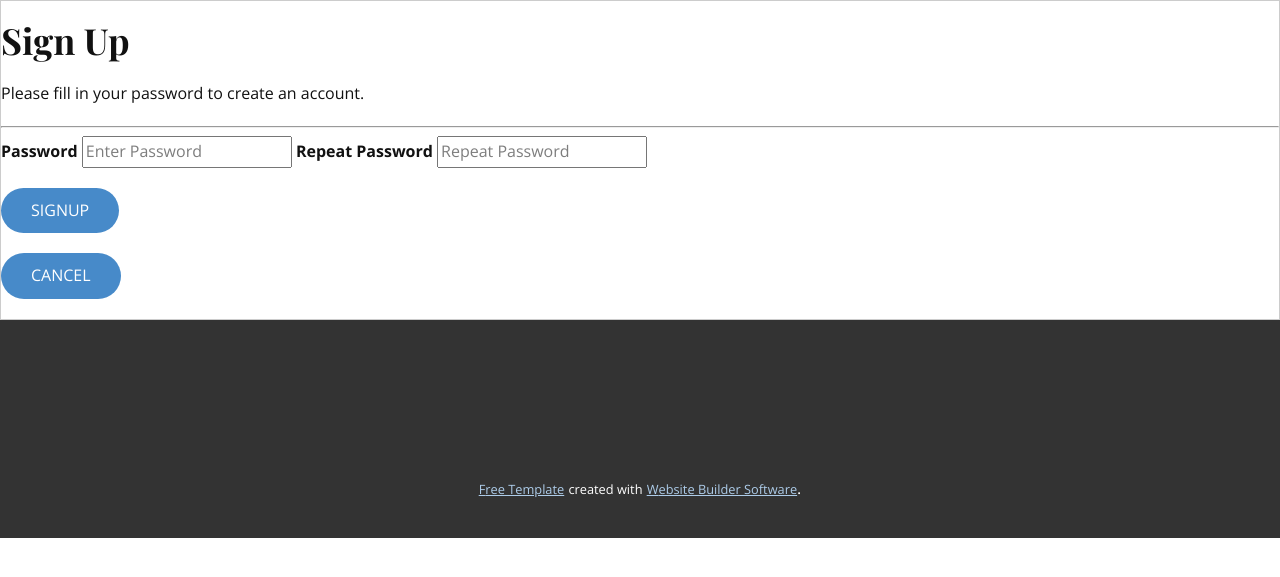
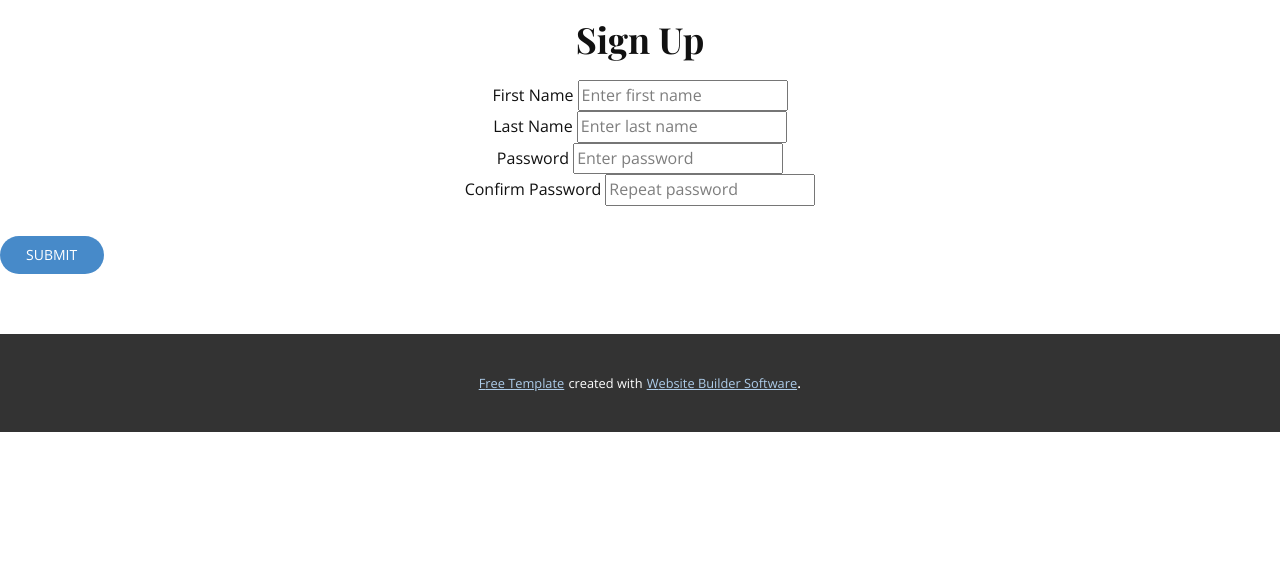
Before and after one commit to yokester98/Integrated-Library-Management-System, a Flask app: template templates/Signup.html in a window 1280 px wide. Shown: the part 140-717 px from the top of the page. Run offline with Flask 2, Linux system fonts and the light colour scheme; the template is opened without the code that fills it, so the values that code supplies are empty; parts of the project's set-up code (start-up, migrations or seed data) failed here and were passed over; some web fonts are replaced.

Commit message:
Add files via upload

```diff
--- a/templates/Profile.html
+++ b/templates/Profile.html
@@ -82,7 +82,7 @@
             <hr>
             <div class="u-container-layout u-container-layout-1">
                 <h4 class="u-text u-text-1" style="text-align:center;">
-                Hi there, User!</p>
+                {{ text }} {{ user }}</h4>
                 <table class="u-table-entity">
                 <table style="border:1px solid #ccc;margin-left:auto;margin-right:auto;">
                     <colgroup>
--- a/templates/Signup.html
+++ b/templates/Signup.html
@@ -71,27 +71,56 @@
       </div>
     </section>
 
-    <form action="action_page.php" style="border:1px solid #ccc">
-  <div class="container">
-    <h2>Sign Up</h2>
-    <p>Please fill in your password to create an account.</p>
-    <hr>
+    <section class="u-clearfix u-section-2" id="carousel_9df3">
+      <form class="" method="POST">
+        <h2 align="center">Sign Up</h2>
+        <div class="u-align-center u-form-group u-form-submit-1">
+          <label for="firstName">First Name</label>
+          <input
+            type="text"
+            class="form-control" required
+            id="firstName"
+            name="firstName"
+            placeholder="Enter first name"
+          />
+        </div>
+        <div class="u-align-center u-form-group u-form-submit-2">
+          <label for="lastName">Last Name</label>
+          <input
+            type="text"
+            class="form-control" required
+            id="lastName"
+            name="lastName"
+            placeholder="Enter last name"
+          />
+        </div>
+        <div class="u-align-center u-form-group u-form-submit-3">
+          <label for="password1">Password</label>
+          <input
+            type="password"
+            class="form-control" required
+            id="password1"
+            name="password1"
+            placeholder="Enter password"
+          />
+        </div>
+        <div class="u-align-center u-form-group u-form-submit-4">
+          <label for="password2">Confirm Password</label>
+          <input
+            type="password"
+            class="form-control" required
+            id="password2"
+            name="password2"
+            placeholder="Repeat password"
+          />
+        </div>
+        <div class="wrapper">
+          <button onclick="location.href = 'http://127.0.0.1:5000/Success.html' ;" type="submit" class="u-btn-round u-btn-submit u-button-style u-hover-palette-1-dark-1 u-palette-1-base u-radius-50 u-btn-1">Submit</button>
+        </div>
+      </form>
+    </section>
 
-    <label for="psw"><b>Password</b></label>
-    <input type="password" placeholder="Enter Password" name="psw" required>
-
-    <label for="psw-repeat"><b>Repeat Password</b></label>
-    <input type="password" placeholder="Repeat Password" name="psw-repeat" required>
-
-    <div class="container">
-      <a href="Success.html" class="u-btn u-btn-round u-button-style u-hover-palette-1-light-1 u-palette-1-base u-radius-50 u-btn-2">SIGNUP</a>
-      <a href="Home.html" class="u-btn u-btn-round u-button-style u-hover-palette-1-light-1 u-palette-1-base u-radius-50 u-btn-2">CANCEL</a>
-    </div>
-  </div>
-</form>
-
-
-    <footer class="u-align-center u-clearfix u-footer u-grey-80 u-footer" id="sec-84a7"><div class="u-clearfix u-sheet u-sheet-1">
+    <footer class="u-align-center u-clearfix u-footer u-grey-80 u-footer" id="sec-84a7"><div class="u-clearfix u-sheet u-sheet">
       </div></footer>
     <section class="u-backlink u-clearfix u-grey-80">
       <a class="u-link" href="https://nicepage.com/templates" target="_blank">
```
